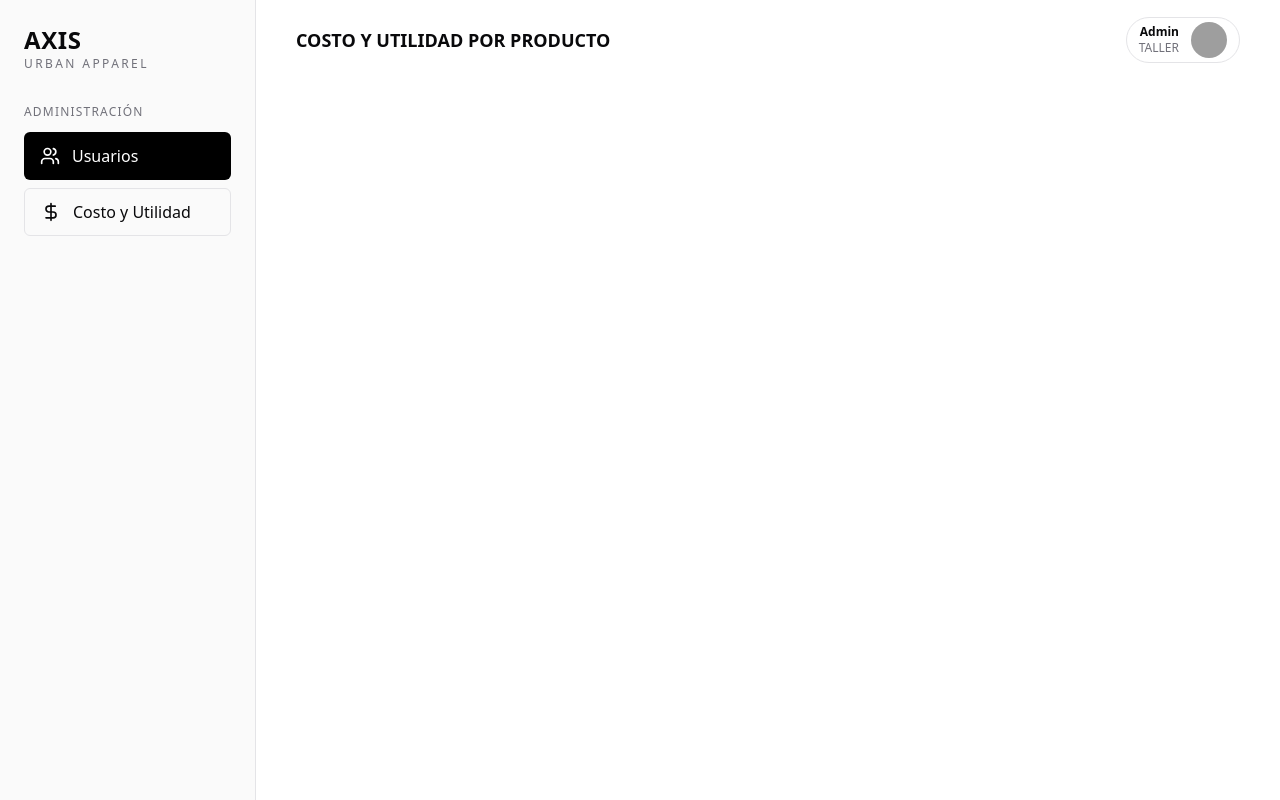
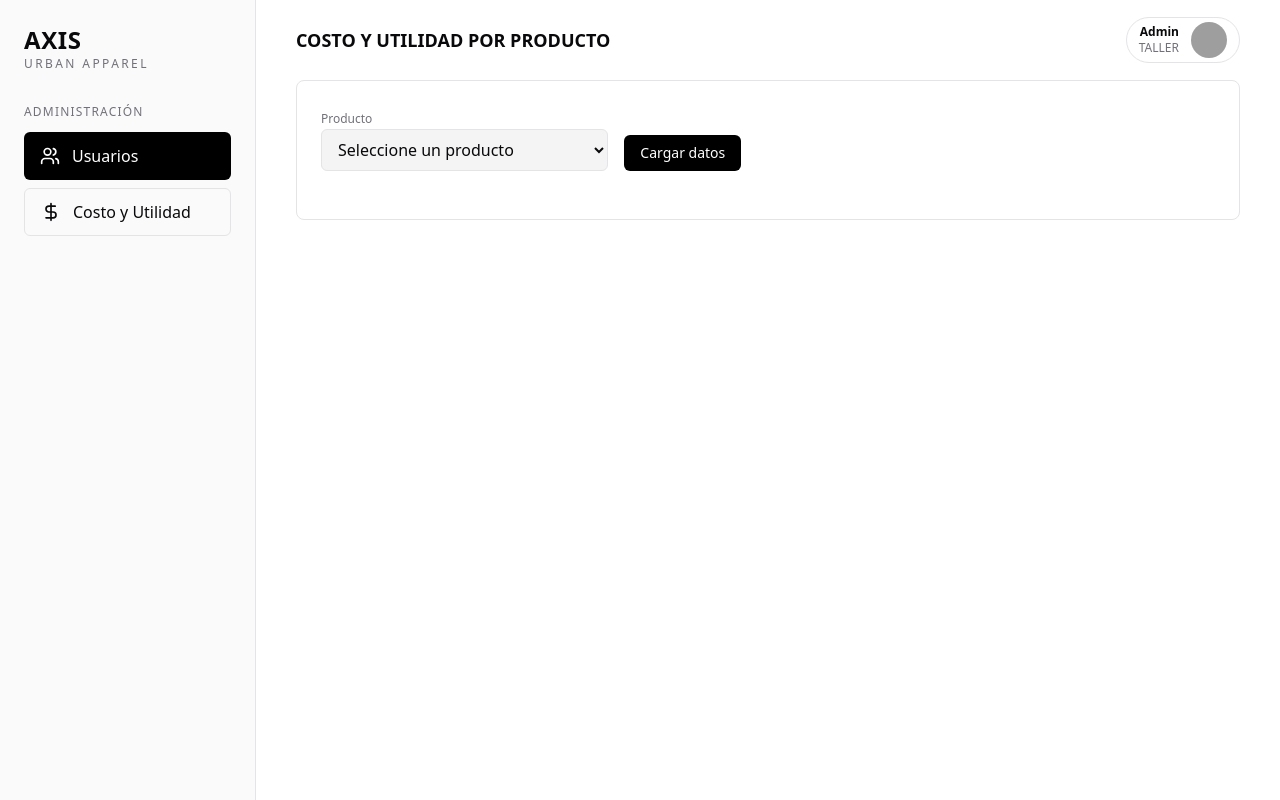
Before and after one commit to IDGS-802-23002409/Axis_proyect, a Python web app: template app/templates/produccion/costo_utilidad/index.html in a window 1280 px wide. Run offline with Jinja, Linux system fonts and the light colour scheme; the template is opened without the code that fills it, so the values that code supplies are empty; some libraries are stand-ins or nearby versions; grey boxes are pictures that could not be loaded.

Commit message:
HTML costo utilidad

```diff
--- a/app/templates/produccion/costo_utilidad/index.html
+++ b/app/templates/produccion/costo_utilidad/index.html
@@ -3,5 +3,75 @@
 {% block header %}Costo y Utilidad por Producto{% endblock %}
 
 {% block container %}
+<div class="px-10 pb-10">
+  <div class="bg-card border border-border rounded-lg p-6">
+    <form method="GET" class="grid grid-cols-1 md:grid-cols-3 gap-4 mb-6">
+      <div>
+        <label class="text-xs text-muted-foreground" for="producto">Producto</label>
+        <select name="producto" id="producto" class="w-full border border-border bg-input rounded-md px-3 py-2" onchange="this.form.submit()">
+          <option value="">Seleccione un producto</option>
+          {% for p in productos %}
+          <option value="{{ p.uuid_producto }}" {% if producto and producto.uuid_producto == p.uuid_producto %}selected{% endif %}>{{ p.sku_especifico }} – {{ p.modelo.nombre_modelo }} – {{ p.talla }}</option>
+          {% endfor %}
+        </select>
+      </div>
+      <div class="flex items-end">
+        <button type="submit" class="px-4 py-2 bg-black text-white rounded-md text-sm">Cargar datos</button>
+      </div>
+    </form>
 
+    {% if producto %}
+    <div class="grid grid-cols-1 md:grid-cols-3 gap-4 mb-6">
+      <div class="p-4 bg-secondary border border-border rounded-md">
+        <p class="text-xs text-muted-foreground">Precio actual</p>
+        <p class="text-xl font-bold">${{ '%.2f' | format(producto.precio_venta or 0) }}</p>
+      </div>
+      <div class="p-4 bg-secondary border border-border rounded-md">
+        <p class="text-xs text-muted-foreground">Costo materia prima</p>
+        <p class="text-xl font-bold">${{ '%.2f' | format(costo_mp) }}</p>
+      </div>
+      <div class="p-4 bg-secondary border border-border rounded-md">
+        <p class="text-xs text-muted-foreground">Costo total actual</p>
+        <p class="text-xl font-bold">${{ '%.2f' | format(costo_mp + costo_produccion) }}</p>
+      </div>
+    </div>
+
+    <form method="POST" class="grid grid-cols-1 md:grid-cols-2 gap-4">
+            <input type="hidden" name="csrf_token" value="{{ csrf_token() }}">
+      <input type="hidden" name="producto" value="{{ producto.uuid_producto }}" />
+
+      <div>
+        <label class="text-xs text-muted-foreground" for="costo_produccion">Costo de producción</label>
+        <input type="number" step="0.01" min="0" name="costo_produccion" id="costo_produccion" value="{{ costo_produccion }}" class="w-full border border-border bg-input rounded-md px-3 py-2" required>
+      </div>
+
+      <div>
+        <label class="text-xs text-muted-foreground" for="margen">Margen de ganancia (%)</label>
+        <input type="number" step="0.1" min="0" name="margen" id="margen" value="{{ margen }}" class="w-full border border-border bg-input rounded-md px-3 py-2" required>
+      </div>
+
+      <div>
+        <label class="text-xs text-muted-foreground">Costo total (MP + Prod)</label>
+        <input type="text" readonly class="w-full border border-border bg-input rounded-md px-3 py-2" value="${{ '%.2f' | format(costo_mp + costo_produccion) }}">
+      </div>
+
+      <div>
+        <label class="text-xs text-muted-foreground">Precio ajustado</label>
+        <input type="text" readonly class="w-full border border-border bg-input rounded-md px-3 py-2" value="${{ '%.2f' | format(precio_ajustado) }}">
+      </div>
+
+      <div>
+        <label class="text-xs text-muted-foreground">Utilidad estimada (%)</label>
+        <input type="text" readonly class="w-full border border-border bg-input rounded-md px-3 py-2" value="{{ '%.2f' | format(utilidad_actual) }}%">
+      </div>
+
+      <div class="flex items-end gap-2">
+        <button type="submit" class="px-4 py-2 rounded-md bg-black text-white">Calcular</button>
+        <button type="submit" name="guardar_precio" value="1" class="px-4 py-2 rounded-md border border-border">Guardar precio en producto</button>
+      </div>
+    </form>
+
+    {% endif %}
+  </div>
+</div>
 {% endblock %}
```
